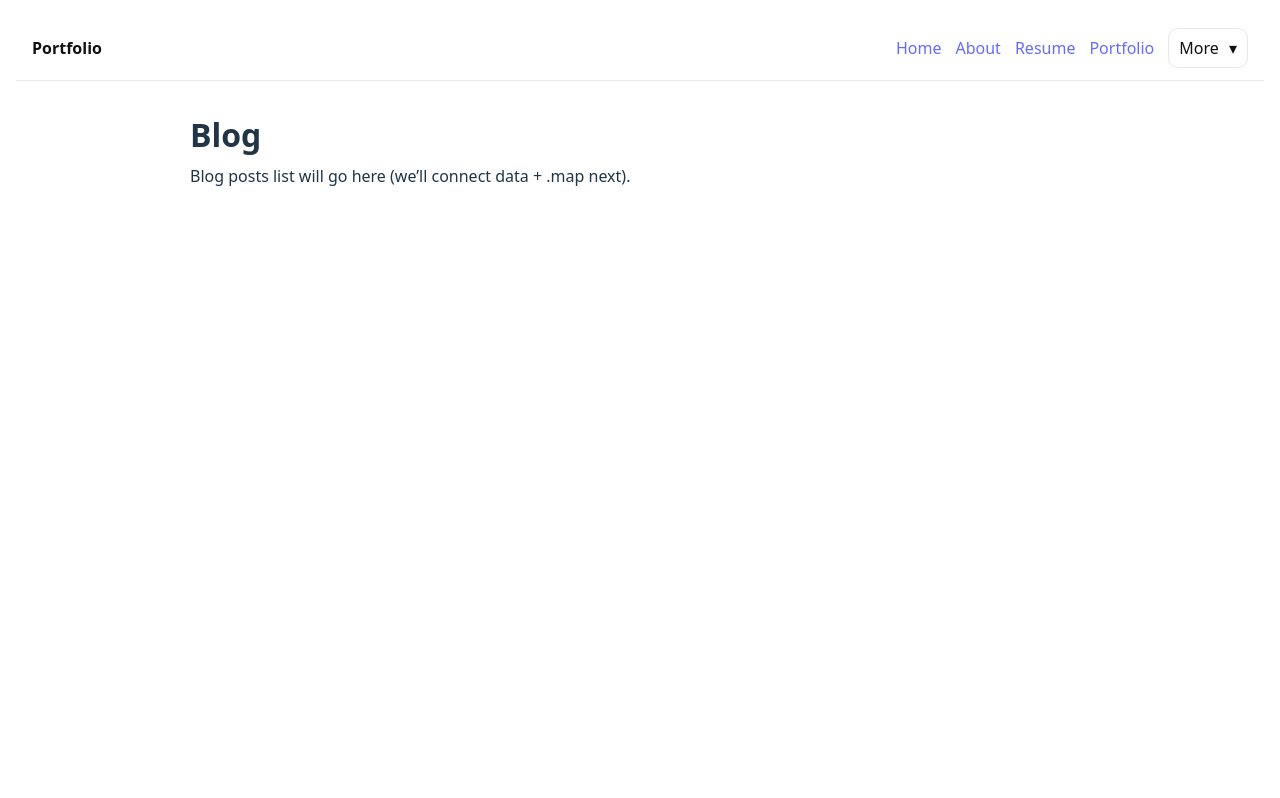
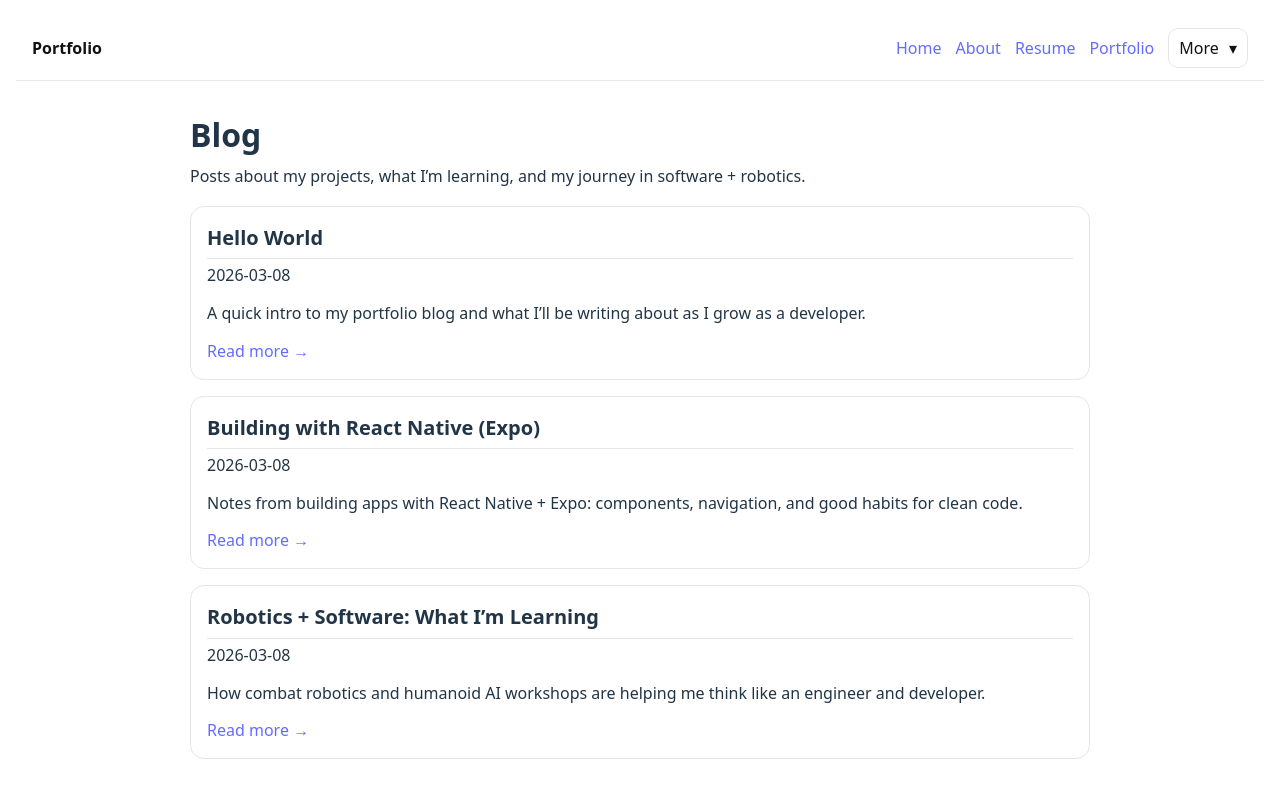
Before and after one commit to isaiahurquilla/Portfolio, a React (Vite) app: page /blog in a window 1280 px wide. Shown: the top 798 px of the page. Built offline with nearby package versions, Linux system fonts and the light colour scheme.

Commit message:
Building Blog and blogdetails

```diff
--- a/src/App.css
+++ b/src/App.css
@@ -216,3 +216,79 @@
     font-size: 1.7rem;
   }
 }
+.list {
+  display: grid;
+  gap: 1rem;
+  margin-top: 1rem;
+}
+
+.card {
+  border: 1px solid #e6e6e6;
+  border-radius: 14px;
+  padding: 1rem;
+  background: white;
+}
+
+.prose p {
+  margin: 0.6rem 0;
+}
+/* ===== Dark mode support ===== */
+@media (prefers-color-scheme: dark) {
+  body {
+    background: #0b0d12;
+    color: #e7e7e7;
+  }
+
+  /* Navbar stays readable */
+  .nav {
+    background: #0f1218;
+    border-bottom: 1px solid #232836;
+  }
+
+  .nav__brand,
+  .nav__link,
+  .nav__menuItem {
+    color: #e7e7e7;
+  }
+
+  .nav__link:hover {
+    background: #1a2030;
+  }
+
+  .nav__link--active {
+    background: #e7e7e7;
+    color: #0b0d12;
+  }
+
+  .nav__dropdownBtn {
+    background: #0f1218;
+    color: #e7e7e7;
+    border: 1px solid #232836;
+  }
+
+  .nav__menu {
+    background: #0f1218;
+    border: 1px solid #232836;
+  }
+
+  /* Blog cards + buttons */
+  .card {
+    background: #0f1218;
+    border: 1px solid #232836;
+  }
+
+  .btn {
+    background: #0f1218;
+    border: 1px solid #232836;
+    color: #e7e7e7;
+  }
+
+  .btn:hover {
+    background: #1a2030;
+  }
+
+  /* Subtle text */
+  .muted {
+    opacity: 0.85;
+  }
+}
--- /dev/null
+++ b/src/data/posts.js
@@ -0,0 +1,61 @@
+// src/data/posts.js
+export const posts = [
+  {
+    id: 1,
+    title: "Hello World",
+    date: "2026-03-08",
+    slug: "hello-world",
+    excerpt:
+      "A quick intro to my portfolio blog and what I’ll be writing about as I grow as a developer.",
+    content: `
+Welcome to my blog!
+
+I built this portfolio site using React and React Router. My goal is to document what I’m learning, share project updates, and write about topics like web development, mobile development, and robotics.
+
+In future posts, I’ll break down projects I’ve built, what I learned, and what I’d improve next time.
+`,
+    tags: ["portfolio", "react"],
+    coverImage: null,
+  },
+  {
+    id: 2,
+    title: "Building with React Native (Expo)",
+    date: "2026-03-08",
+    slug: "react-native-expo-notes",
+    excerpt:
+      "Notes from building apps with React Native + Expo: components, navigation, and good habits for clean code.",
+    content: `
+React Native + Expo makes it fast to prototype mobile apps.
+
+Some things I focus on:
+- Reusable components (keep screens simple)
+- Consistent styling
+- Validating user input
+- Keeping logic separate from UI when possible
+
+Next, I want to improve my state management and add better error handling to my apps.
+`,
+    tags: ["react-native", "expo"],
+    coverImage: null,
+  },
+  {
+    id: 3,
+    title: "Robotics + Software: What I’m Learning",
+    date: "2026-03-08",
+    slug: "robotics-and-software",
+    excerpt:
+      "How combat robotics and humanoid AI workshops are helping me think like an engineer and developer.",
+    content: `
+Robotics is one of the best ways to practice real engineering:
+
+- Debugging hardware + software together
+- Iterating quickly after failures
+- Documenting changes and testing improvements
+- Working with teammates under time constraints
+
+I’ve worked with Arduino/Raspberry Pi, C++/Python, CAD, soldering, and circuit boards. These experiences help me stay disciplined with testing and problem-solving.
+`,
+    tags: ["robotics", "learning"],
+    coverImage: null,
+  },
+];
--- a/src/pages/Blog.jsx
+++ b/src/pages/Blog.jsx
@@ -1,8 +1,30 @@
+import { Link } from "react-router-dom";
+import { posts } from "../data/posts";
+
 export default function Blog() {
   return (
     <section className="page">
       <h1>Blog</h1>
-      <p>Blog posts list will go here (we’ll connect data + .map next).</p>
+      <p className="muted">
+        Posts about my projects, what I’m learning, and my journey in software +
+        robotics.
+      </p>
+
+      <div className="list">
+        {posts.map((post) => (
+          <article key={post.id} className="card">
+            <h2 style={{ marginTop: 0 }}>{post.title}</h2>
+            <p className="muted" style={{ marginTop: "-0.25rem" }}>
+              {post.date}
+            </p>
+            <p>{post.excerpt}</p>
+
+            <Link className="btn" to={`/blog/${post.slug}`}>
+              Read more →
+            </Link>
+          </article>
+        ))}
+      </div>
     </section>
   );
 }
--- a/src/pages/BlogDetail.jsx
+++ b/src/pages/BlogDetail.jsx
@@ -1,16 +1,48 @@
 import { Link, useParams } from "react-router-dom";
+import { posts } from "../data/posts";
 
 export default function BlogDetail() {
   const { slug } = useParams();
+  const post = posts.find((p) => p.slug === slug);
+
+  if (!post) {
+    return (
+      <section className="page">
+        <h1>Post not found</h1>
+        <p className="muted">
+          No blog post exists for: <strong>{slug}</strong>
+        </p>
+        <Link className="btn" to="/blog">
+          ← Back to Blog
+        </Link>
+      </section>
+    );
+  }
 
   return (
     <section className="page">
-      <h1>Blog Detail</h1>
-      <p>Slug: {slug}</p>
+      <Link className="btn" to="/blog">
+        ← Back to Blog
+      </Link>
 
-      <p>
-        <Link to="/blog">← Back to Blog</Link>
-      </p>
+      <h1 style={{ marginTop: "1rem" }}>{post.title}</h1>
+      <p className="muted">{post.date}</p>
+
+      {/* Render content with line breaks */}
+      <div className="prose">
+        {post.content
+          .trim()
+          .split("\n")
+          .map((line, i) => (
+            <p key={i}>{line}</p>
+          ))}
+      </div>
+
+      {post.tags?.length ? (
+        <div style={{ marginTop: "1rem" }}>
+          <strong>Tags:</strong> {post.tags.join(", ")}
+        </div>
+      ) : null}
     </section>
   );
 }
```
